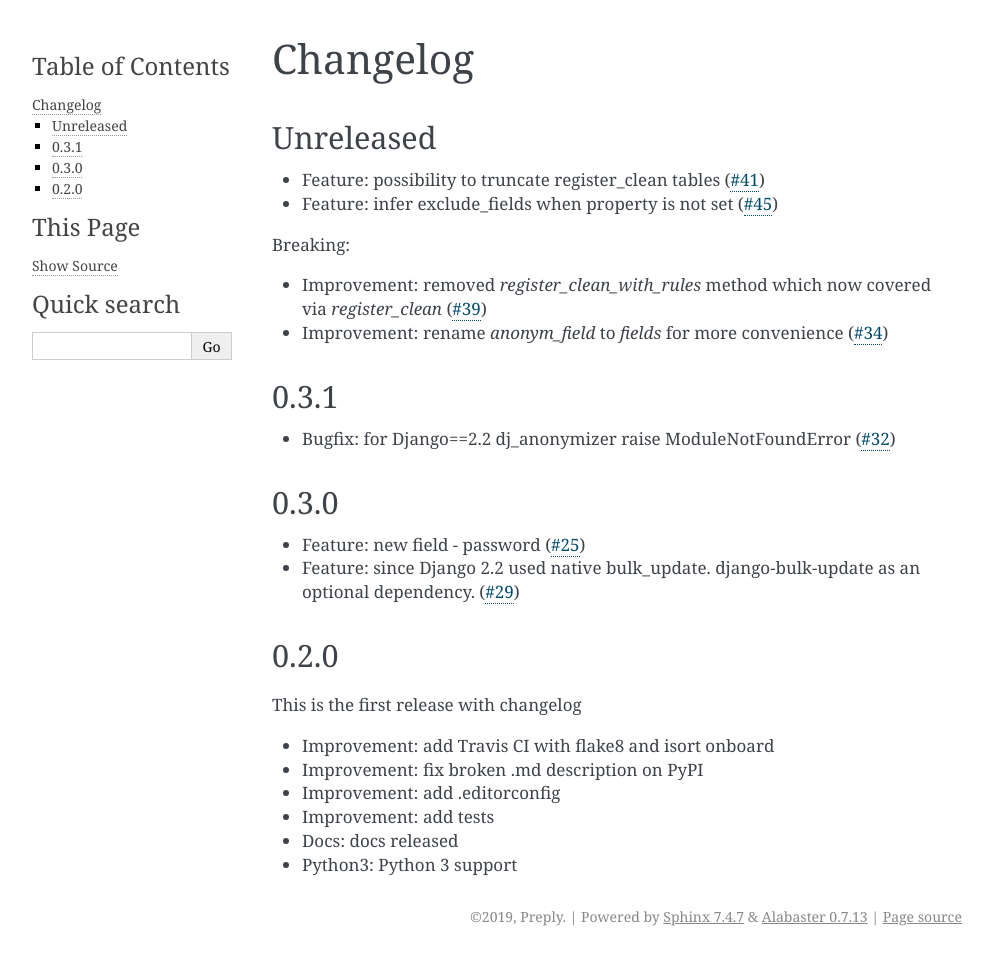
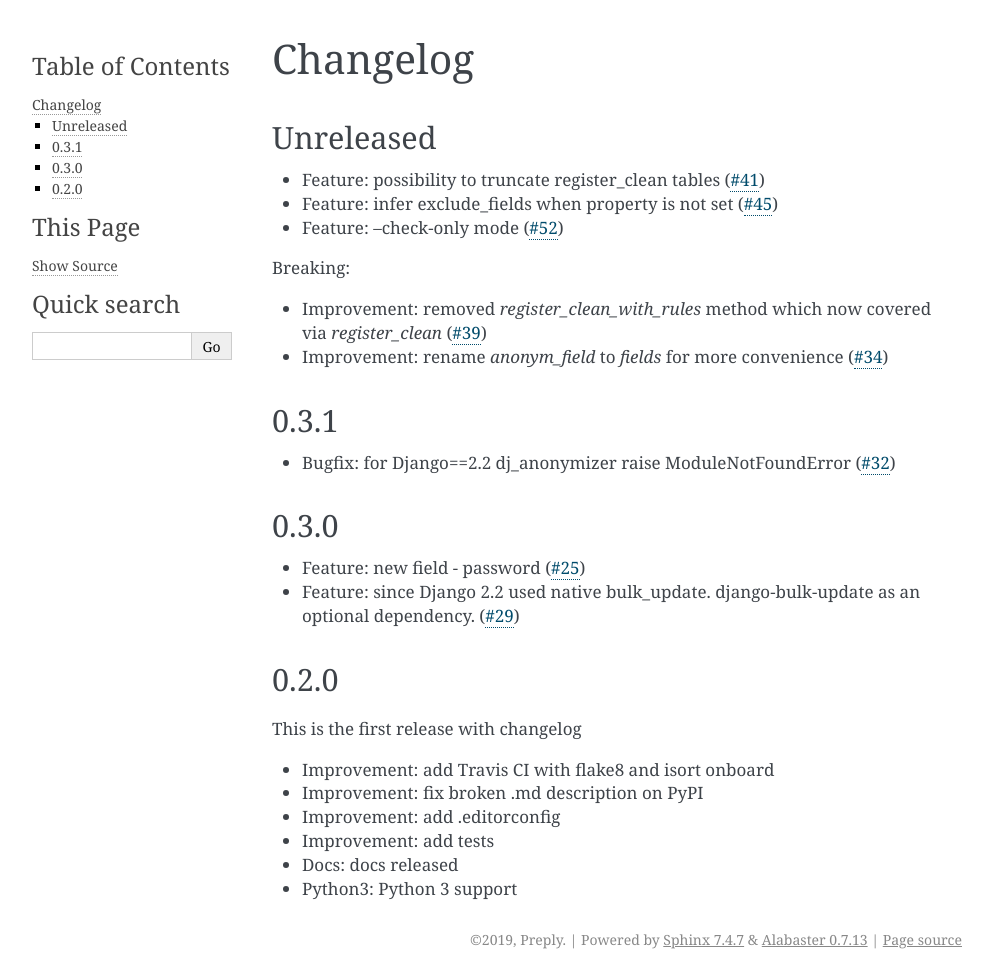
Before and after one commit to preply/dj_anonymizer, a Sphinx documentation site: the page built from docs/changelog.rst, in a window 1280 px wide. Shown: the whole page, without its empty margins (148-1141 px from the left). Built offline with Sphinx 7.4.7, drawn with Linux system fonts in a browser that asks for light colours; before the commit the page ends 956 px from its top, so only the background shows below that.

Commit message:
update changelog

```diff
--- a/docs/changelog.rst
+++ b/docs/changelog.rst
@@ -5,6 +5,7 @@ Unreleased
 
 * Feature: possibility to truncate register_clean tables (`#41 <https://github.com/preply/dj_anonymizer/pull/41>`__)
 * Feature: infer exclude_fields when property is not set (`#45 <https://github.com/preply/dj_anonymizer/pull/45>`__)
+* Feature: --check-only mode (`#52 <https://github.com/preply/dj_anonymizer/pull/45>`__)
 
 Breaking:
 
```
